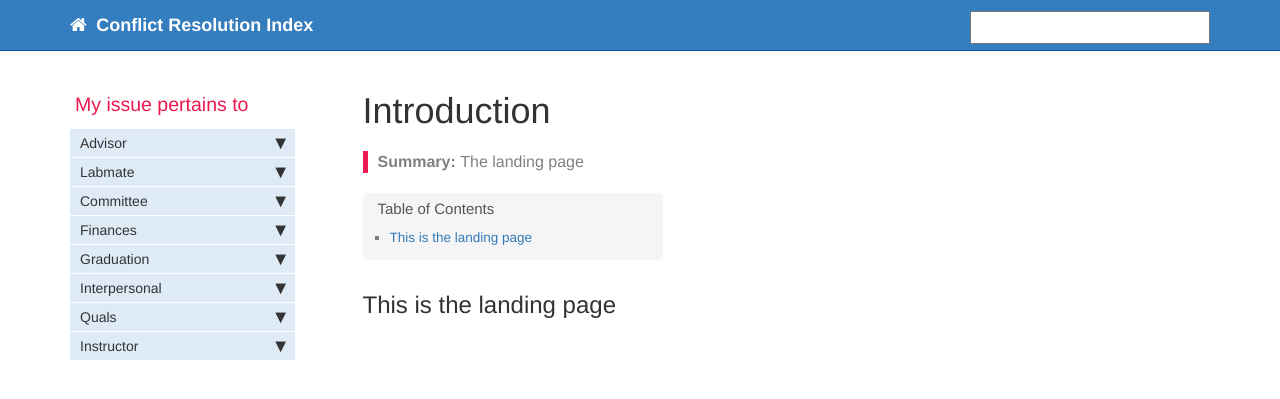
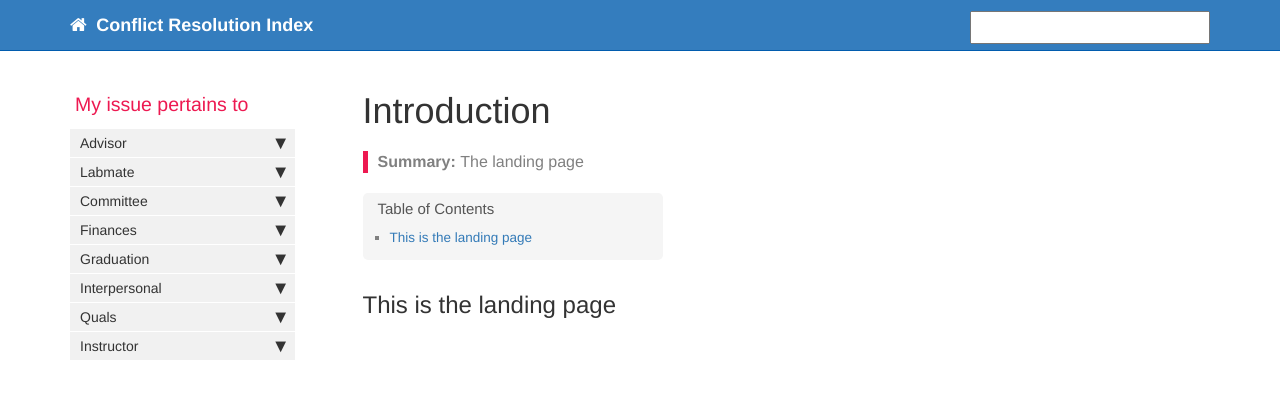
Before and after one commit to dnicks35/CRNT, a Jekyll site: the page built from index.md, in a window 1280 px wide. Shown: the top 399 px of the page. Built offline with Jekyll 4.4.1, drawn with Linux system fonts in a browser that asks for light colours; comment, search, counter and statistics services are not loaded.

Commit message:
Update customstyles.css

```diff
--- a/css/customstyles.css
+++ b/css/customstyles.css
@@ -392,8 +392,7 @@ background-color: #347DBE;
     font-size: 12px;
     line-height: 18px;
     padding: 2px 10px;
-    /*background-color: #f1f1f1;*/
-    background-color: var(--lightblue);
+    background-color: #f1f1f1;
 }
 
 .nav > li > a {
@@ -414,7 +413,7 @@ ul#mysidebar {
     color: #248EC2;
     font-weight:bold;
     padding-left:20px;
-    background-color: whitesmoke !important;
+    background-color: var(--lightblue) /*whitesmoke !important;*/
 }
 
 
```
